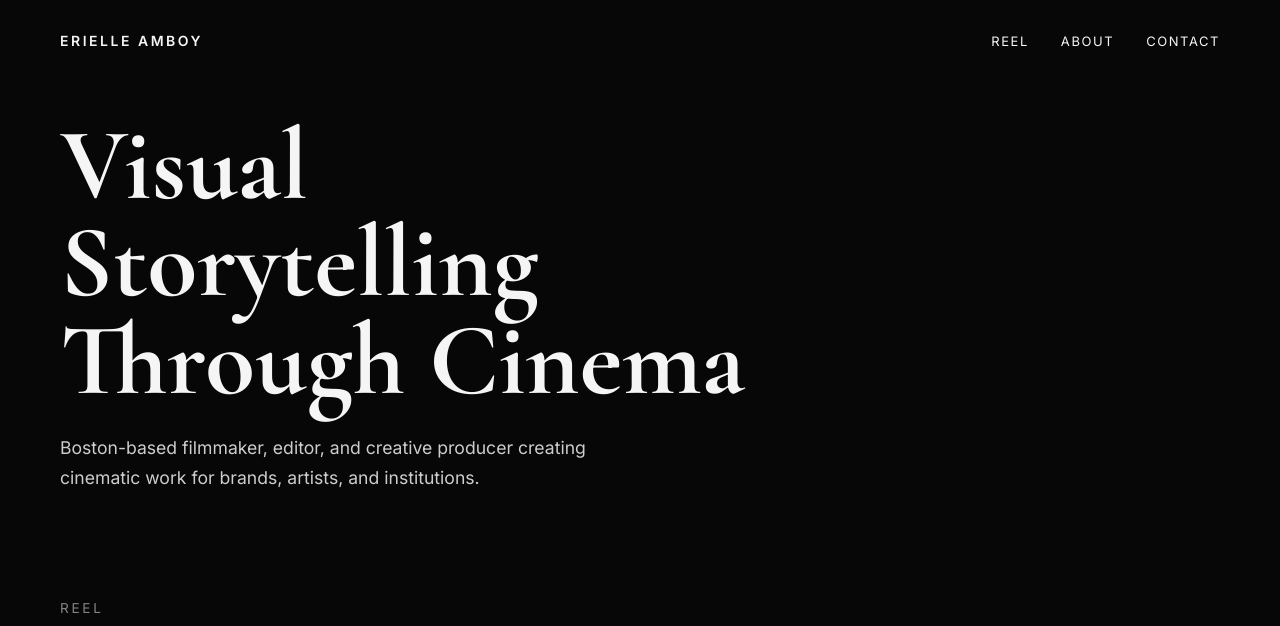
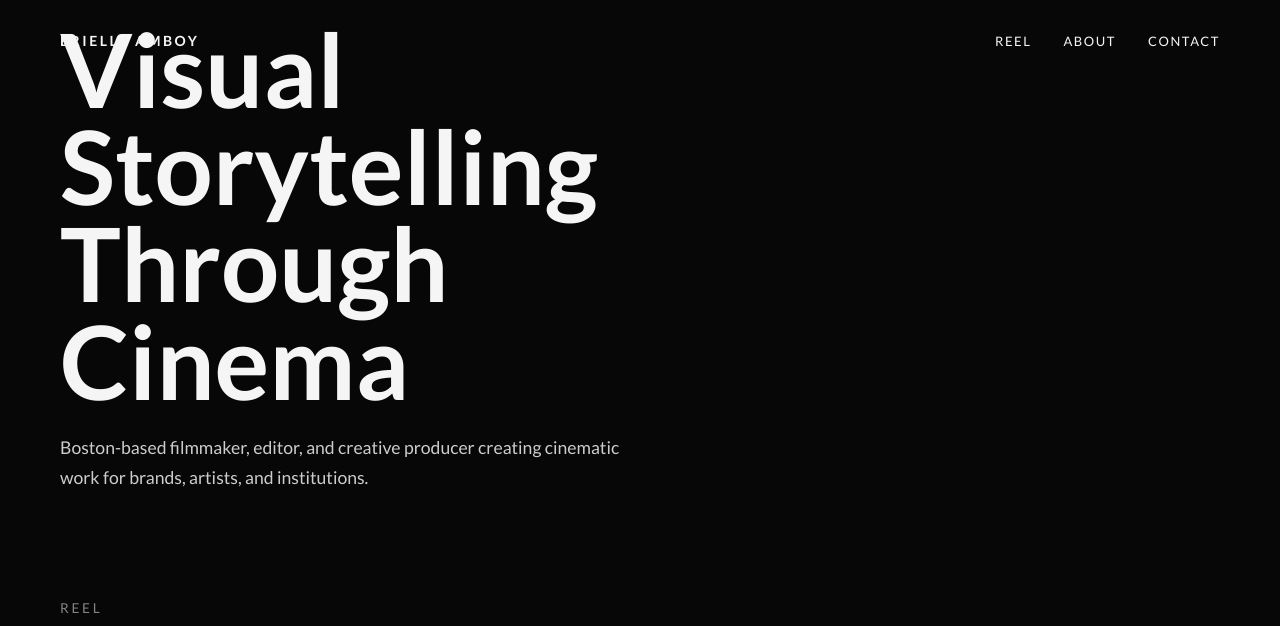
Before and after one commit to eamboy/portfolio, a plain HTML site: page index.html in a window 1280 px wide. Shown: the top 626 px of the page. Drawn offline with nearby package versions, Linux system fonts and the light colour scheme.

Commit message:
Update index.html

```diff
--- a/index.html
+++ b/index.html
@@ -9,8 +9,7 @@
   <link rel="preconnect" href="https://fonts.googleapis.com">
   <link rel="preconnect" href="https://fonts.gstatic.com" crossorigin>
 
-  <link href="https://fonts.googleapis.com/css2?family=Cormorant+Garamond:wght@500;600;700&family=Inter:wght@300;400;500;600&display=swap" rel="stylesheet">
-
+<link href="https://fonts.googleapis.com/css2?family=Lato:wght@300;400;700&display=swap" rel="stylesheet">
   <style>
 
     * {
@@ -22,7 +21,7 @@
     body {
       background: #070707;
       color: #f5f5f5;
-      font-family: 'Inter', sans-serif;
+      font-family: 'Lato', sans-serif;
       overflow-x: hidden;
     }
 
@@ -80,7 +79,7 @@
     }
 
     .hero-content h1 {
-      font-family: 'Cormorant Garamond', serif;
+      font-family: 'Lato', serif;
       font-size: clamp(4rem, 8vw, 8rem);
       line-height: 0.95;
       margin-bottom: 24px;
@@ -175,7 +174,7 @@
     }
 
     .contact h2 {
-      font-family: 'Cormorant Garamond', serif;
+      font-family: 'Lato', serif;
       font-size: 4rem;
       margin-bottom: 24px;
     }
```
